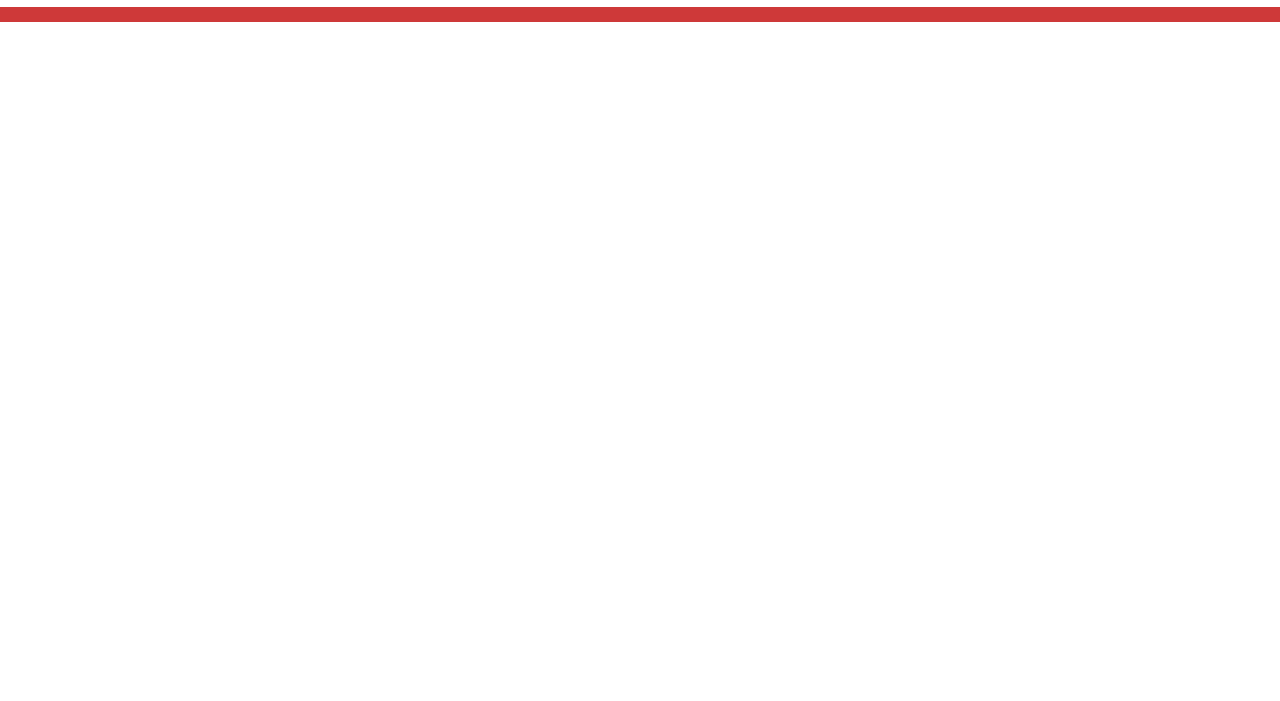
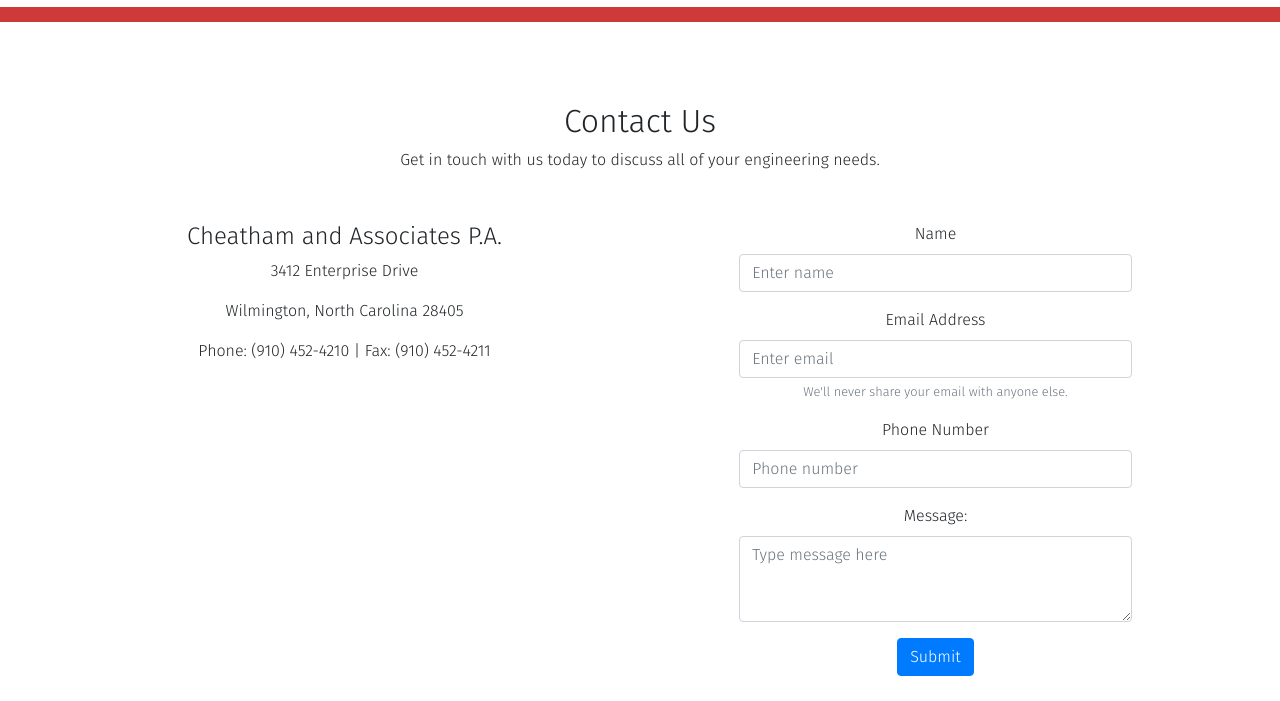
Before and after one commit to blynch312/CheathamPA, a plain HTML site: page contact.html in a window 1280 px wide. Shown: the part 99-800 px from the top of the page. Drawn offline with nearby package versions, Linux system fonts and the light colour scheme.

Commit message:
update contact page

```diff
--- a/assets/css/style.css
+++ b/assets/css/style.css
@@ -115,3 +115,23 @@ position: relative;
     text-align: center;
     font-family: 'Fira Sans', sans-serif;
 }
+
+/* -------------------Contact Page--------------------- */
+
+#contactPage {
+    margin-top: 50px;
+    margin-left: 5%;
+    margin-right: 5%;
+    width: 90%;
+    text-align: center;
+    font-family: 'Fira Sans', sans-serif;
+}
+
+#contactForm {
+    width: 70%;
+    margin: auto;
+}
+
+.contactGrid {
+    margin-top: 50px;
+}
--- a/contact.html
+++ b/contact.html
@@ -59,6 +59,47 @@
         </div>
     </div>
     <div class="contentbody">
+        <div id="contactPage">
+            <div id="contactContent">
+                <h2>Contact Us</h2>
+                <p>Get in touch with us today to discuss all of your engineering needs.</p>
+            </div>
+            <div class="row contactGrid">
+                <div class="col">
+                    <h4>Cheatham and Associates P.A.</h4>
+                    <p>3412 Enterprise Drive</p>
+                    <p>Wilmington, North Carolina 28405</p>
+                    <p>Phone: (910) 452-4210 | Fax: (910) 452-4211</p>
+                </div>
+                <div class="col">
+                    <form id="contactForm">
+                        <div class="form-group">
+                            <label for="exampleInputEmail1">Name</label>
+                            <input type="text" class="form-control" id="contactName" aria-describedby="emailHelp"
+                                placeholder="Enter name">
+                        </div>
+                        <div class="form-group">
+                            <label for="exampleInputEmail1">Email Address</label>
+                            <input type="email" class="form-control" id="exampleInputEmail1" placeholder="Enter email">
+                            <small id="emailHelp" class="form-text text-muted">We'll never share your email with anyone
+                                else.</small>
+                        </div>
+                        <div class="form-group">
+                            <label for="exampleInputEmail1">Phone Number</label>
+                            <input type="text" class="form-control" id="contactName" aria-describedby="emailHelp"
+                                placeholder="Phone number">
+                        </div>
+                        <div class="form-group">
+                            <label for="exampleFormControlTextarea1">Message:</label>
+                            <textarea class="form-control" id="contactMessage" rows="3" placeholder="Type message here"></textarea>
+                        </div>
+                        <button type="submit" class="btn btn-primary">Submit</button>
+                    </form>
+                </div>
+            </div>
+
+
+        </div>
 
     </div>
 
```
